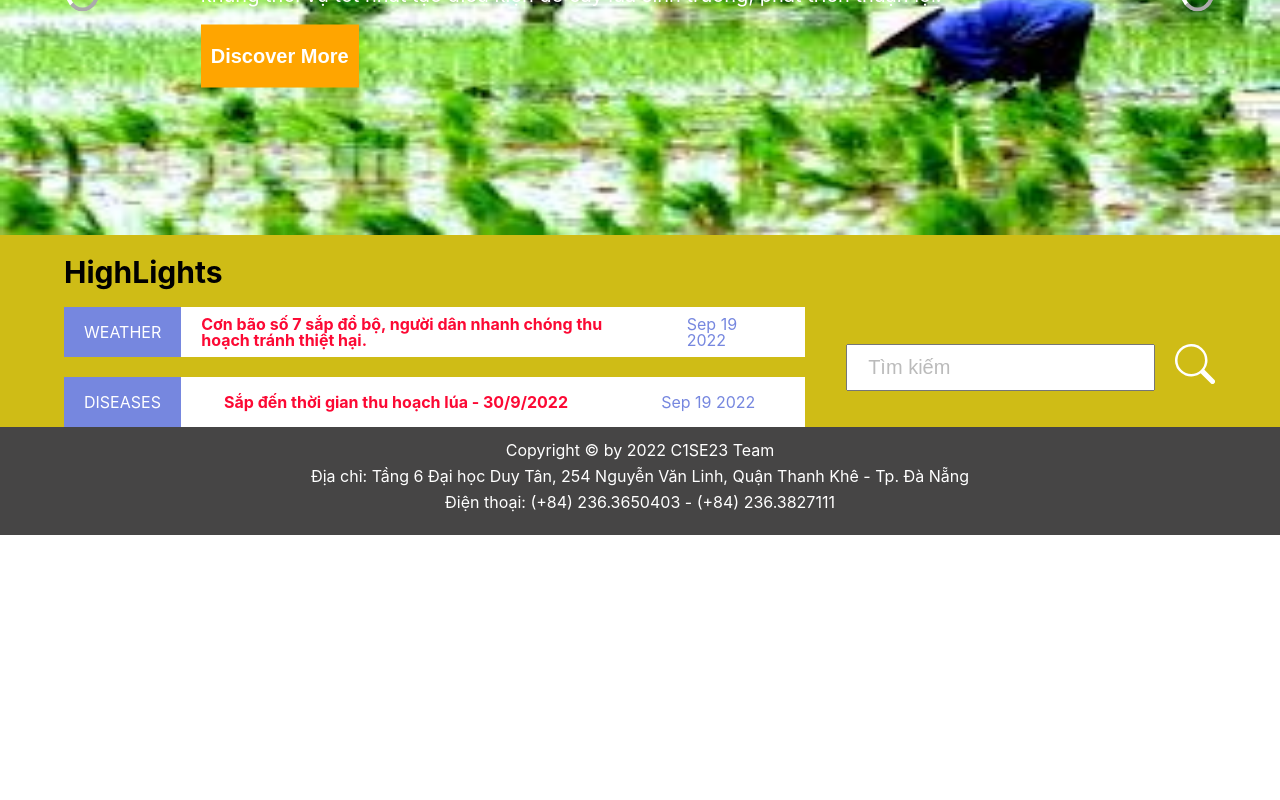
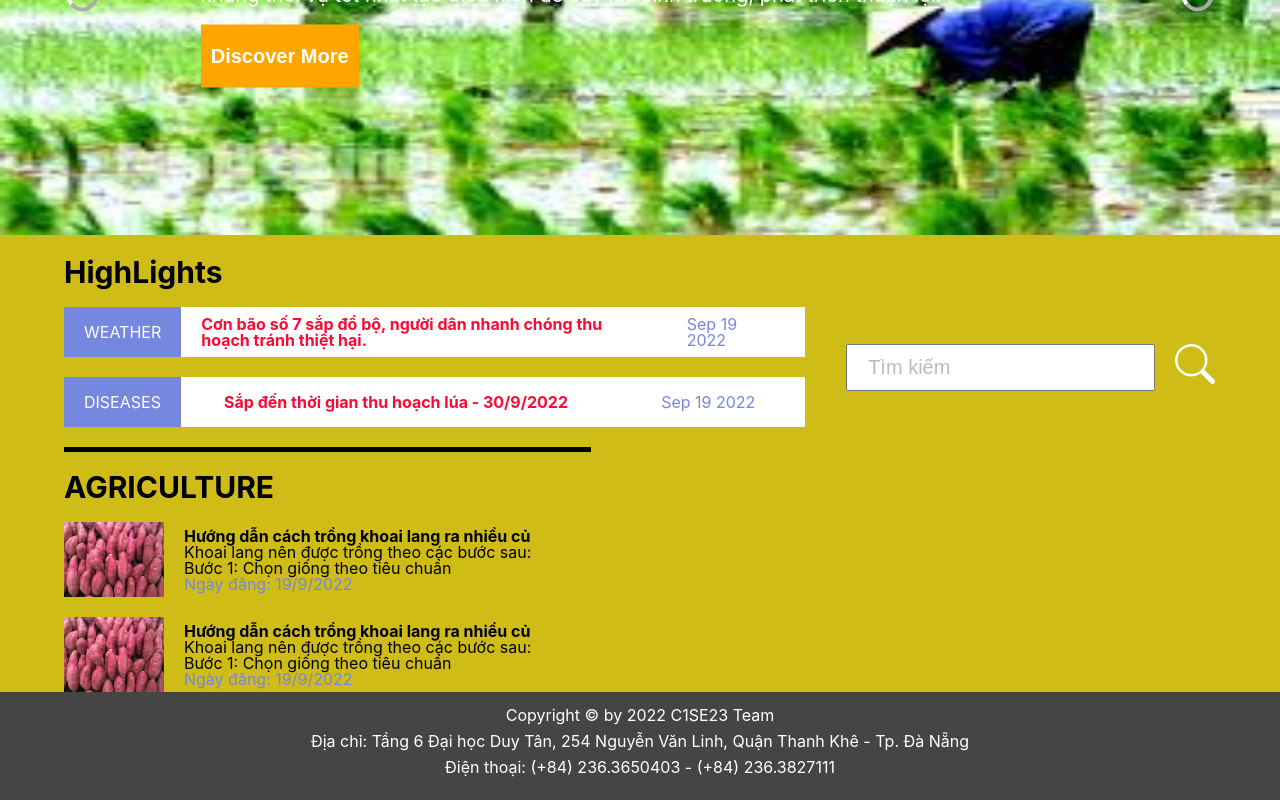
Before and after one commit to Trungsqrt/netfarmui, a React (Create React App) app: page / in a window 1280 px wide. Shown: the part 366-1166 px from the top of the page. Before the commit the page ends 901 px from the top, so only its background shows below. Built offline with nearby package versions, Linux system fonts and the light colour scheme; no server answers.

Commit message:
created agriculture component

```diff
--- a/src/components/home/Homepage.jsx
+++ b/src/components/home/Homepage.jsx
@@ -3,6 +3,7 @@ import Navbar from "../navbar/Navbar";
 import Slide from "../slide/Slide";
 import Footer from "../footer/Footer";
 import HighLight from "../highlight/highlight";
+import khoaiImage from '../../assets/image/khoai.png';
 
 function Homepage() {
    return (
@@ -11,6 +12,49 @@ function Homepage() {
          <Slide/>
          <div style={{width: '90%', margin: 'auto'}}>
           <HighLight/>
+          <div style={{display: 'flex'}}>
+            <div>
+              <div style={{borderTop: '5px solid #000', marginTop: '20px'}}>
+               <h4 style={{ fontSize: '30px', fontWeight: 'bold', padding: '20px 0' }}>AGRICULTURE</h4>
+                <div>
+                  <ul style={{display: 'flex', flexDirection: 'column', rowGap: '20px'}}>
+                    <li>
+                      <div style={{display: 'flex', columnGap: '20px'}}>
+                        <img src={khoaiImage} alt="khoai" style={{width: '100px'}}/>
+                        <div style={{display: 'flex', flexDirection: 'column', justifyContent: 'center'}}>
+                          <h5 style={{fontWeight: 'bold'}}>Hướng dẫn cách trồng khoai lang ra nhiều củ</h5>
+                          <p>Khoai lang nên được trồng theo các bước sau:</p>
+                          <p>Bước 1: Chọn giống theo tiêu chuẩn</p>
+                          <div>
+                           <p style={{ color: '#7687DF'}}>Ngày đăng: 19/9/2022</p>
+                          </div>
+                        </div>
+                      </div>
+                    </li>
+                   <li>
+                     <div style={{ display: 'flex', columnGap: '20px' }}>
+                       <img src={khoaiImage} alt="khoai" style={{ width: '100px' }} />
+                       <div style={{ display: 'flex', flexDirection: 'column', justifyContent: 'center' }}>
+                         <h5 style={{ fontWeight: 'bold' }}>Hướng dẫn cách trồng khoai lang ra nhiều củ</h5>
+                         <p>Khoai lang nên được trồng theo các bước sau:</p>
+                         <p>Bước 1: Chọn giống theo tiêu chuẩn</p>
+                         <div>
+                           <p style={{ color: '#7687DF' }}>Ngày đăng: 19/9/2022</p>
+                         </div>
+                       </div>
+                     </div>
+                   </li>
+                  </ul>
+                </div>
+              </div>
+              <div>
+
+              </div>
+            </div>
+            <div>
+
+            </div>
+          </div>
          </div>
          <Footer />
       </div>
```
Also changed, not shown: src/assets/image/khoai.png (added).
